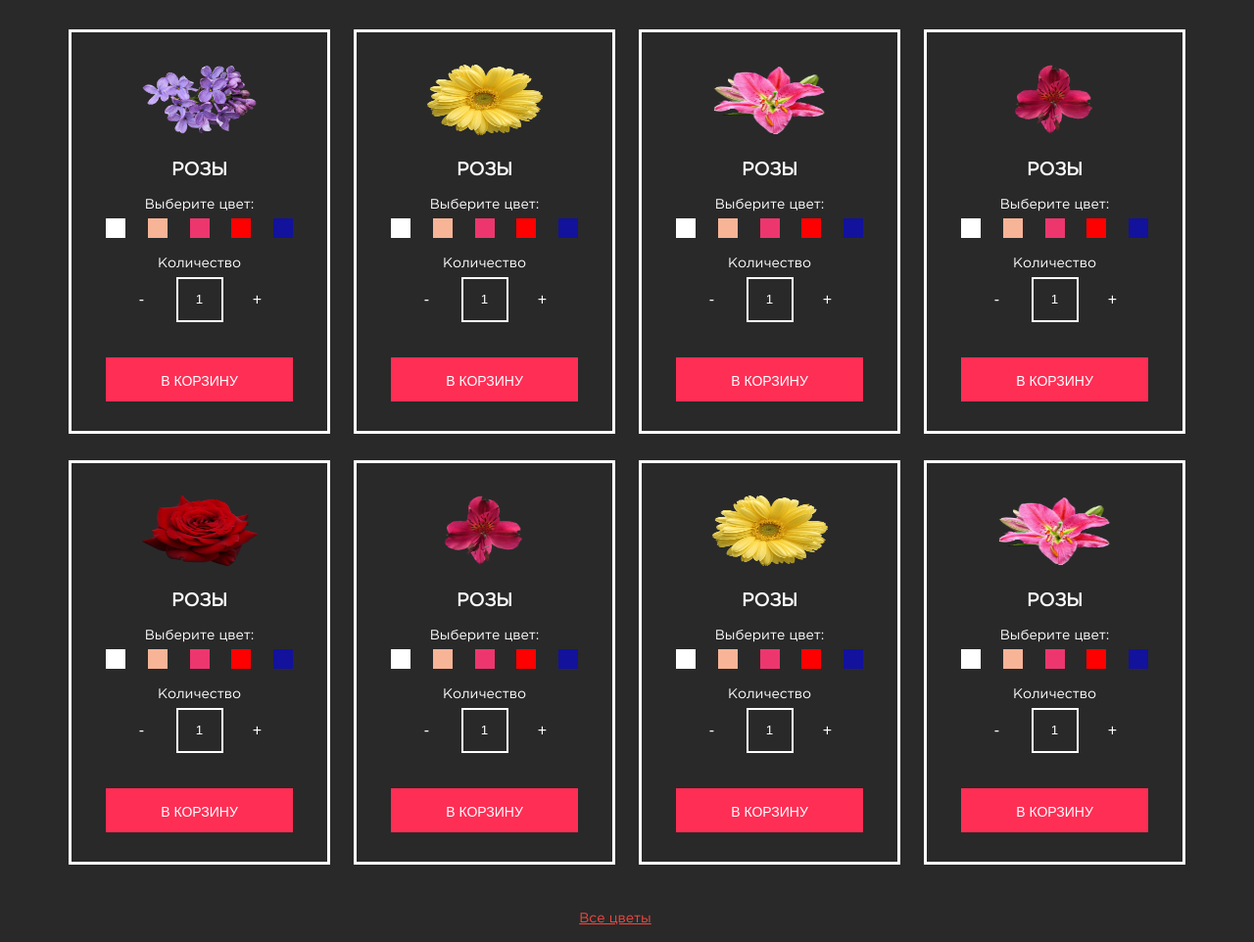
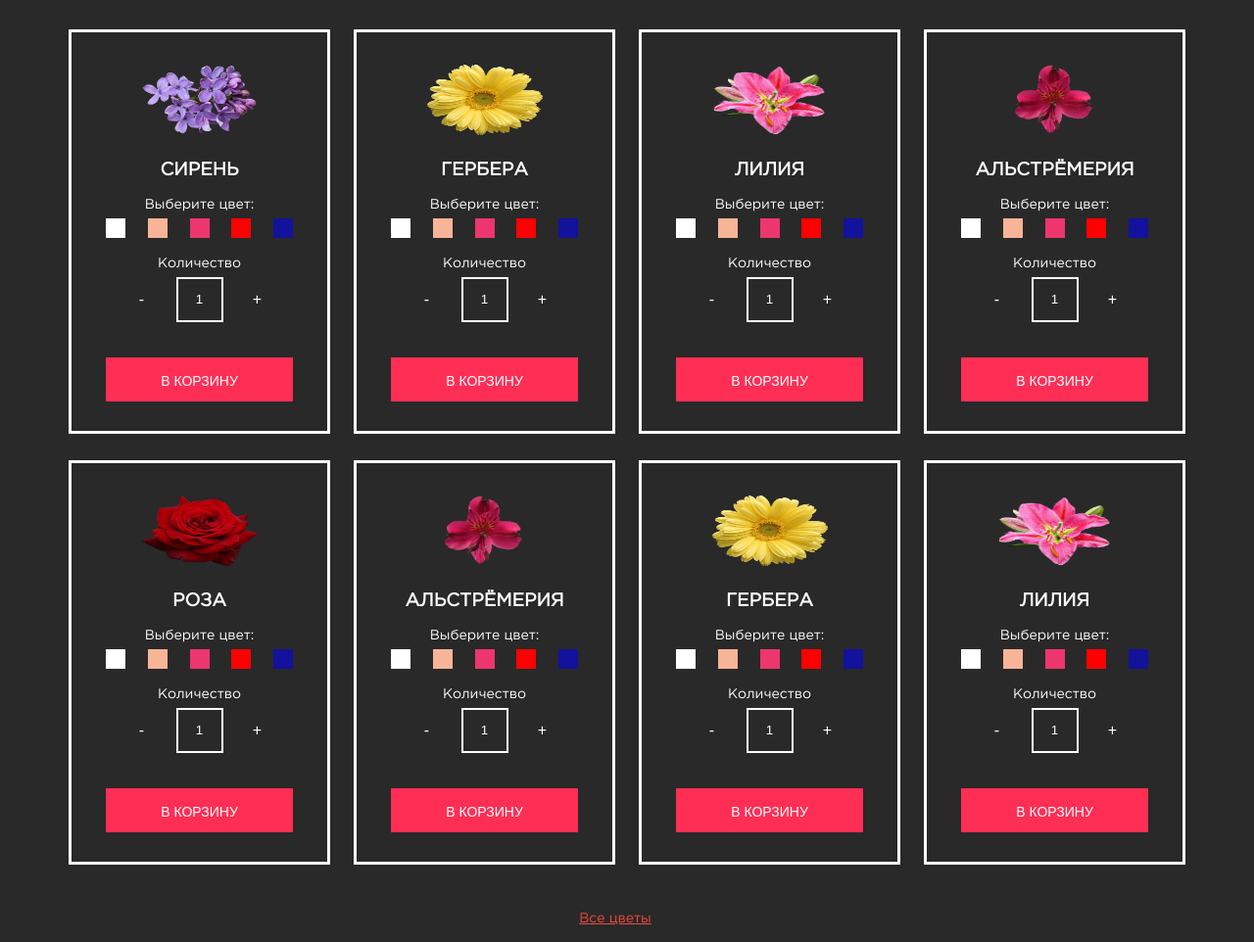
Before and after one commit to TheNexoOne/Flower, a plain HTML site: page index.html in a window 1280 px wide. Shown: the part 1917-2879 px from the top of the page at 98% size. Drawn offline with nearby package versions, Linux system fonts and the light colour scheme.

Commit message:
+ названия цветов и анимация кнопки

```diff
--- a/css/style.css
+++ b/css/style.css
@@ -164,6 +164,11 @@ body{
   margin-top: 36px;
   cursor: pointer;
   border: none;
+  transition: transform 0.1 scale
+}
+
+.button:active{
+  transform: scale(0.95);
 }
 
 .reviews{
@@ -536,4 +541,7 @@ body{
   .footer-info{
     text-align: left;
   }
+  .review-slide{
+    padding: 0 10px;
+  }
 }
--- a/index.html
+++ b/index.html
@@ -1,5 +1,5 @@
 <!DOCTYPE html>
-<html lang="en">
+<html lang="ru">
 
 <head>
   <meta charset="UTF-8">
@@ -162,7 +162,7 @@
         <div class="col-lg-3 col-md-6">
           <div class="card">
             <img src="img/flowers/flower1.png" alt="цветок" class="card-image" style="width: 118px; height: 72px;">
-            <h3 class="card-title">Розы</h3>
+            <h3 class="card-title">Сирень</h3>
             <span class="card-label">Выберите цвет:</span>
 
             <div class="colors d-flex align-items-center justify-content-between">
@@ -201,7 +201,7 @@
         <div class="col-lg-3 col-md-6">
           <div class="card">
             <img src="img/flowers/flower3.png" alt="цветок" class="card-image" style="width: 118px; height: 72px;">
-            <h3 class="card-title">Розы</h3>
+            <h3 class="card-title">Гербера</h3>
             <span class="card-label">Выберите цвет:</span>
 
             <div class="colors d-flex align-items-center justify-content-between">
@@ -240,7 +240,7 @@
         <div class="col-lg-3 col-md-6">
           <div class="card">
             <img src="img/flowers/flower2.png" alt="цветок" class="card-image" style="width: 118px; height: 72px;">
-            <h3 class="card-title">Розы</h3>
+            <h3 class="card-title">Лилия</h3>
             <span class="card-label">Выберите цвет:</span>
 
             <div class="colors d-flex align-items-center justify-content-between">
@@ -279,7 +279,7 @@
         <div class="col-lg-3 col-md-6">
           <div class="card">
             <img src="img/flowers/flower5.png" alt="цветок" class="card-image" style="width: 118px; height: 72px;">
-            <h3 class="card-title">Розы</h3>
+            <h3 class="card-title">Альстрёмерия</h3>
             <span class="card-label">Выберите цвет:</span>
 
             <div class="colors d-flex align-items-center justify-content-between">
@@ -318,7 +318,7 @@
         <div class="col-lg-3 col-md-6">
           <div class="card">
             <img src="img/flowers/flower6.png" alt="цветок" class="card-image" style="width: 118px; height: 72px;">
-            <h3 class="card-title">Розы</h3>
+            <h3 class="card-title">Роза</h3>
             <span class="card-label">Выберите цвет:</span>
 
             <div class="colors d-flex align-items-center justify-content-between">
@@ -357,7 +357,7 @@
         <div class="col-lg-3 col-md-6">
           <div class="card">
             <img src="img/flowers/flower4.png" alt="цветок" class="card-image" style="width: 118px; height: 72px;">
-            <h3 class="card-title">Розы</h3>
+            <h3 class="card-title">Альстрёмерия</h3>
             <span class="card-label">Выберите цвет:</span>
 
             <div class="colors d-flex align-items-center justify-content-between">
@@ -396,7 +396,7 @@
         <div class="col-lg-3 col-md-6">
           <div class="card">
             <img src="img/flowers/flower3.png" alt="цветок" class="card-image" style="width: 118px; height: 72px;">
-            <h3 class="card-title">Розы</h3>
+            <h3 class="card-title">Гербера</h3>
             <span class="card-label">Выберите цвет:</span>
 
             <div class="colors d-flex align-items-center justify-content-between">
@@ -435,7 +435,7 @@
         <div class="col-lg-3 col-md-6">
           <div class="card">
             <img src="img/flowers/flower2.png" alt="цветок" class="card-image" style="width: 118px; height: 72px;">
-            <h3 class="card-title">Розы</h3>
+            <h3 class="card-title">Лилия</h3>
             <span class="card-label">Выберите цвет:</span>
 
             <div class="colors d-flex align-items-center justify-content-between">
@@ -474,7 +474,7 @@
         <div class="col-lg-3 col-md-6 hidden-element hidden">
           <div class="card">
             <img src="img/flowers/flower2.png" alt="цветок" class="card-image" style="width: 118px; height: 72px;">
-            <h3 class="card-title">Розы</h3>
+            <h3 class="card-title"></h3>
             <span class="card-label">Выберите цвет:</span>
 
             <div class="colors d-flex align-items-center justify-content-between">
@@ -513,7 +513,7 @@
         <div class="col-lg-3 col-md-6 hidden-element hidden">
           <div class="card">
             <img src="img/flowers/flower2.png" alt="цветок" class="card-image" style="width: 118px; height: 72px;">
-            <h3 class="card-title">Розы</h3>
+            <h3 class="card-title"></h3>
             <span class="card-label">Выберите цвет:</span>
 
             <div class="colors d-flex align-items-center justify-content-between">
@@ -552,7 +552,7 @@
         <div class="col-lg-3 col-md-6 hidden-element hidden">
           <div class="card">
             <img src="img/flowers/flower2.png" alt="цветок" class="card-image" style="width: 118px; height: 72px;">
-            <h3 class="card-title">Розы</h3>
+            <h3 class="card-title"></h3>
             <span class="card-label">Выберите цвет:</span>
 
             <div class="colors d-flex align-items-center justify-content-between">
@@ -591,7 +591,7 @@
         <div class="col-lg-3 col-md-6 hidden-element hidden">
           <div class="card">
             <img src="img/flowers/flower2.png" alt="цветок" class="card-image" style="width: 118px; height: 72px;">
-            <h3 class="card-title">Розы</h3>
+            <h3 class="card-title"></h3>
             <span class="card-label">Выберите цвет:</span>
 
             <div class="colors d-flex align-items-center justify-content-between">
```
